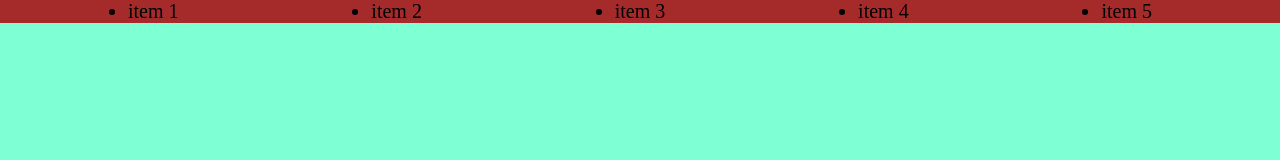
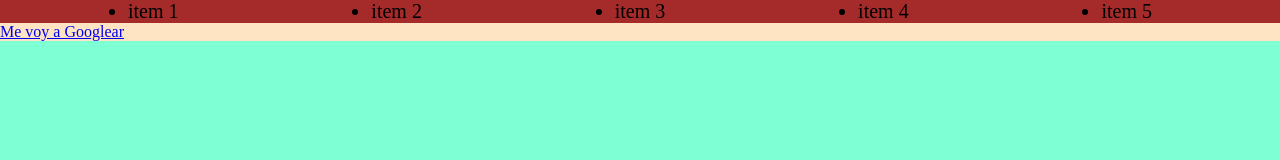
Before and after one commit to WCanvas-Oliverio/chinoluca, a plain HTML site: page index.html in a window 1280 px wide. Drawn offline with Linux system fonts and the light colour scheme.

Commit message:
Agrego link

```diff
--- a/index.html
+++ b/index.html
@@ -18,6 +18,9 @@
                 <li class="list-item">item 5</li>
             </ul>
         </div>
+        <div class="otra-cosa">
+            <a href="https://www.google.com">Me voy a Googlear</a>
+        </div>
     </div>
 </body>
 </html>
```
